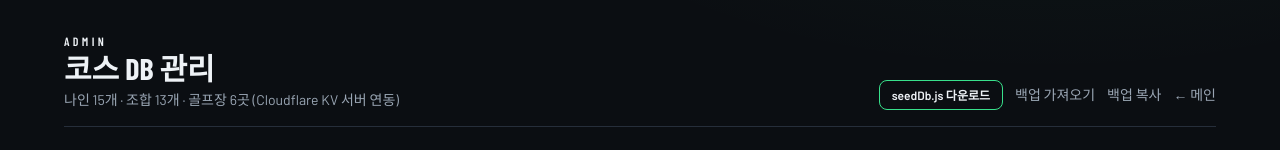
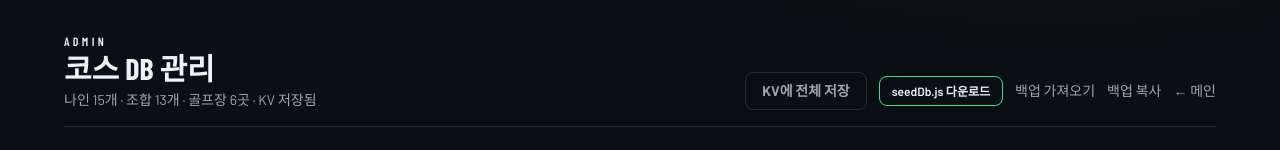
Before and after one commit to milv0/dallu-golf-studio, a Next.js app: page /admin in a window 1280 px wide. Shown: the top 150 px of the page. Built offline with nearby package versions, Linux system fonts and the light colour scheme; no server answers; a web font is replaced by a local one.

Commit message:
admin: explicit 'KV에 전체 저장' button + dirty state (local edit -> bulk save)

```diff
--- a/app/admin/page.js
+++ b/app/admin/page.js
@@ -10,8 +10,9 @@ import { mergeDb, SEED_DB } from "../../lib/coursesDb";
 const DEFAULT9 = () => Array(9).fill("4");
 
 export default function Admin() {
-  const [db, setDb] = useState({ nines: [], combos: [] });
+  const [db, setDb] = useState({});
   const [syncing, setSyncing] = useState(false);
+  const [dirty, setDirty] = useState(false);
   useEffect(() => {
     (async () => {
       let remote;
@@ -19,22 +20,28 @@ export default function Admin() {
       setDb(mergeDb(SEED_DB, remote));
     })();
   }, []);
-  // 저장: 로컬 캐시 + KV 서버(POST). 인증 필요 시 토큰 프롬프트.
-  const persist = async (next) => {
+  // 편집은 로컬(state+캐시)에만 반영. KV 반영은 "전체 저장" 버튼으로.
+  const persist = (next) => {
     setDb(next);
     saveDb(next);
+    setDirty(true);
+  };
+  // KV(서버)에 전체 저장 — 인증 필요 시 토큰 프롬프트
+  const saveAll = async () => {
     setSyncing(true);
     try {
       let token = localStorage.getItem("sc-admin-token") || "";
       try {
-        await pushDb(next, token);
+        await pushDb(db, token);
       } catch (e) {
         if (String(e.message).includes("인증")) {
           token = prompt("관리자 토큰(ADMIN_TOKEN)을 입력하세요") || "";
           localStorage.setItem("sc-admin-token", token);
-          await pushDb(next, token);
+          await pushDb(db, token);
         } else throw e;
       }
+      setDirty(false);
+      alert("KV에 전체 저장 완료 — 모든 사용자에게 반영됩니다");
     } catch (e) {
       alert("서버 저장 실패(로컬엔 저장됨): " + e.message);
     } finally {
@@ -147,9 +154,14 @@ export default function Admin() {
         <div>
           <div className="font-head text-[12px] font-semibold uppercase tracking-[0.28em] text-txt">Admin</div>
           <h1 className="font-head text-3xl font-bold text-txt">코스 DB 관리</h1>
-          <p className="mt-1 text-sm text-txt-soft">나인 {nineCount}개 · 조합 {comboCount}개 · 골프장 {clubsWithNines.length}곳 (Cloudflare KV 서버 연동){syncing ? " · 저장중…" : ""}</p>
+          <p className="mt-1 text-sm text-txt-soft">나인 {nineCount}개 · 조합 {comboCount}개 · 골프장 {clubsWithNines.length}곳 {syncing ? "· 저장 중…" : dirty ? "· ⚠ 저장 필요(전체 저장 누르기)" : "· KV 저장됨"}</p>
         </div>
         <div className="flex items-center gap-3 text-sm">
+          <button onClick={saveAll} disabled={syncing}
+            className={"rounded-lg px-4 py-2 text-sm font-bold transition disabled:opacity-60 " +
+              (dirty ? "bg-accent text-[#06210f] hover:bg-accent-2" : "border border-line text-txt-soft hover:text-txt")}>
+            {syncing ? "저장 중…" : dirty ? "● KV에 전체 저장" : "KV에 전체 저장"}
+          </button>
           <button onClick={downloadSeed} className="rounded-lg border border-accent px-3 py-1.5 text-xs font-semibold text-txt hover:bg-accent hover:text-[#06210f]">seedDb.js 다운로드</button>
           <button onClick={importBackup} className="text-txt-soft hover:text-txt">백업 가져오기</button>
           <button onClick={() => navigator.clipboard?.writeText(backup)} className="text-txt-soft hover:text-txt">백업 복사</button>
```
